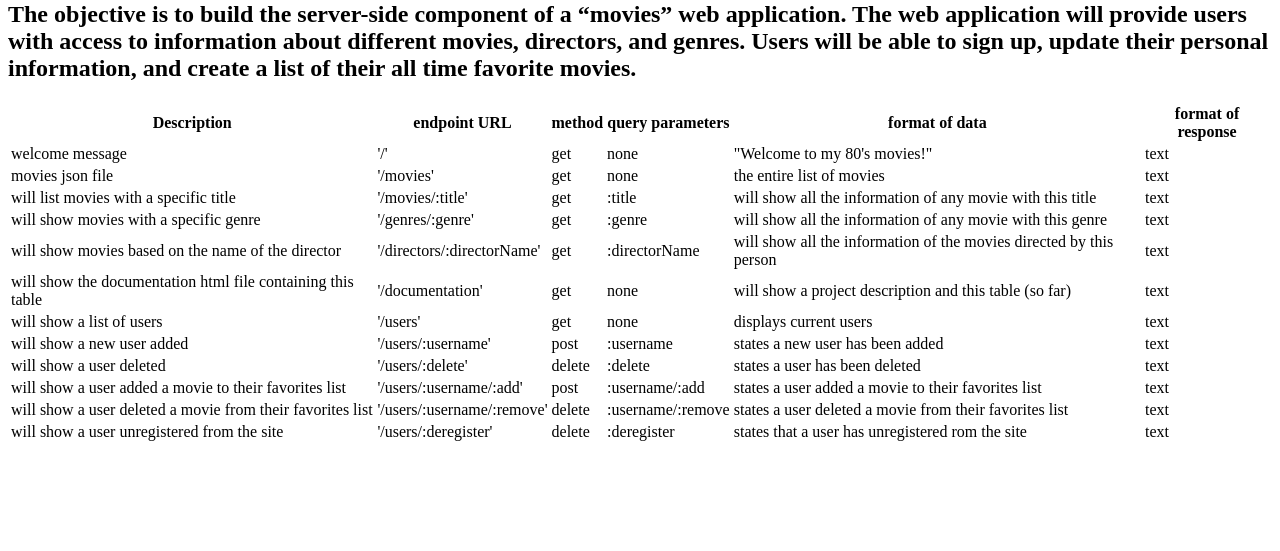
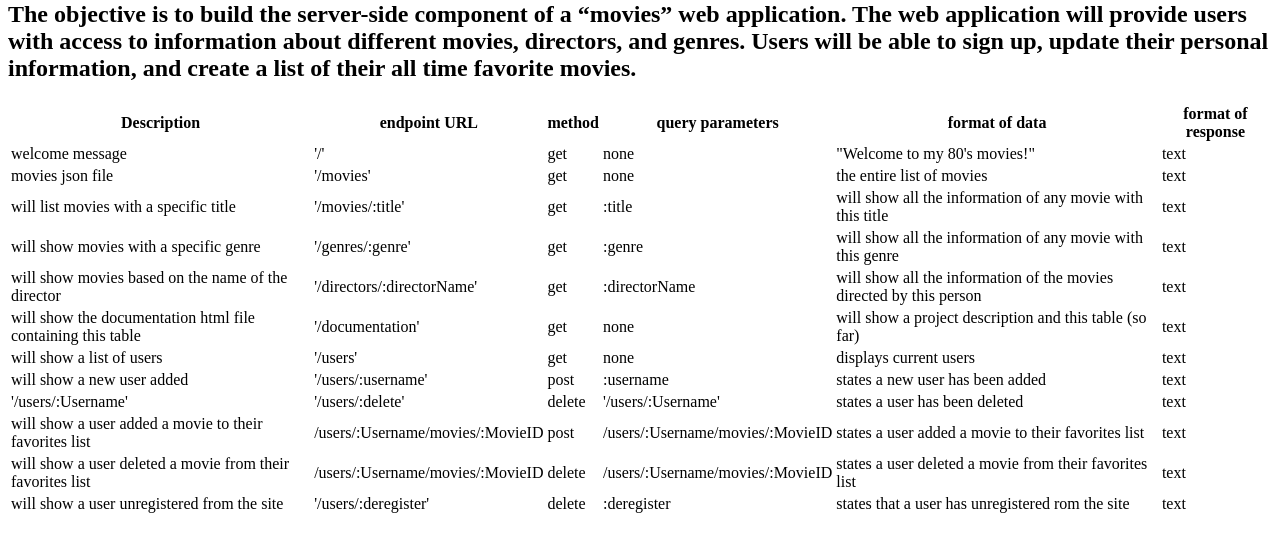
Before and after one commit to renato181/movie_api, a website: page public/documentation.html in a window 1280 px wide. Shown: the part 79-630 px from the top of the page. Drawn offline with Linux system fonts and the light colour scheme.

Commit message:
Update documentation.html
document update

```diff
--- a/public/documentation.html
+++ b/public/documentation.html
@@ -196,7 +196,7 @@
     </tr>
     <tr>
         <td>
-            will show a user deleted
+            '/users/:Username'
         </td>
         <td>
             '/users/:delete'
@@ -205,7 +205,7 @@
             delete
         </td>
         <td>
-            :delete
+            '/users/:Username'
         </td>
         <td>
             states a user has been deleted
@@ -219,13 +219,13 @@
             will show a user added a movie to their favorites list
         </td>
         <td>
-            '/users/:username/:add'
+            /users/:Username/movies/:MovieID
         </td>
         <td>
             post
         </td>
         <td>
-            :username/:add
+            /users/:Username/movies/:MovieID
         </td>
         <td>
             states a user added a movie to their favorites list
@@ -239,13 +239,13 @@
             will show a user deleted a movie from their favorites list
         </td>
         <td>
-            '/users/:username/:remove'
+            /users/:Username/movies/:MovieID
         </td>
         <td>
             delete
         </td>
         <td>
-            :username/:remove
+            /users/:Username/movies/:MovieID
         </td>
         <td>
             states a user deleted a movie from their favorites list
```
